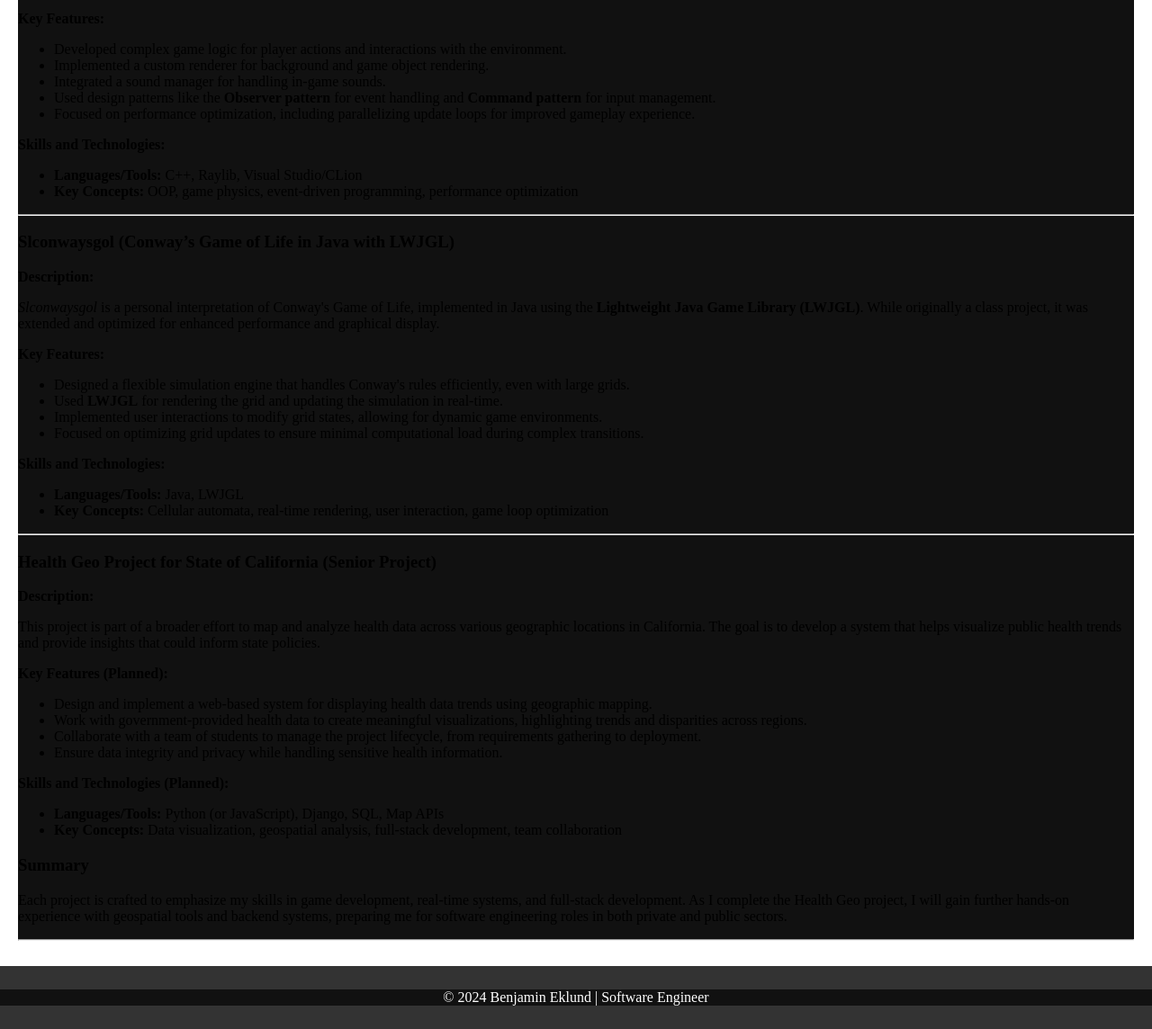
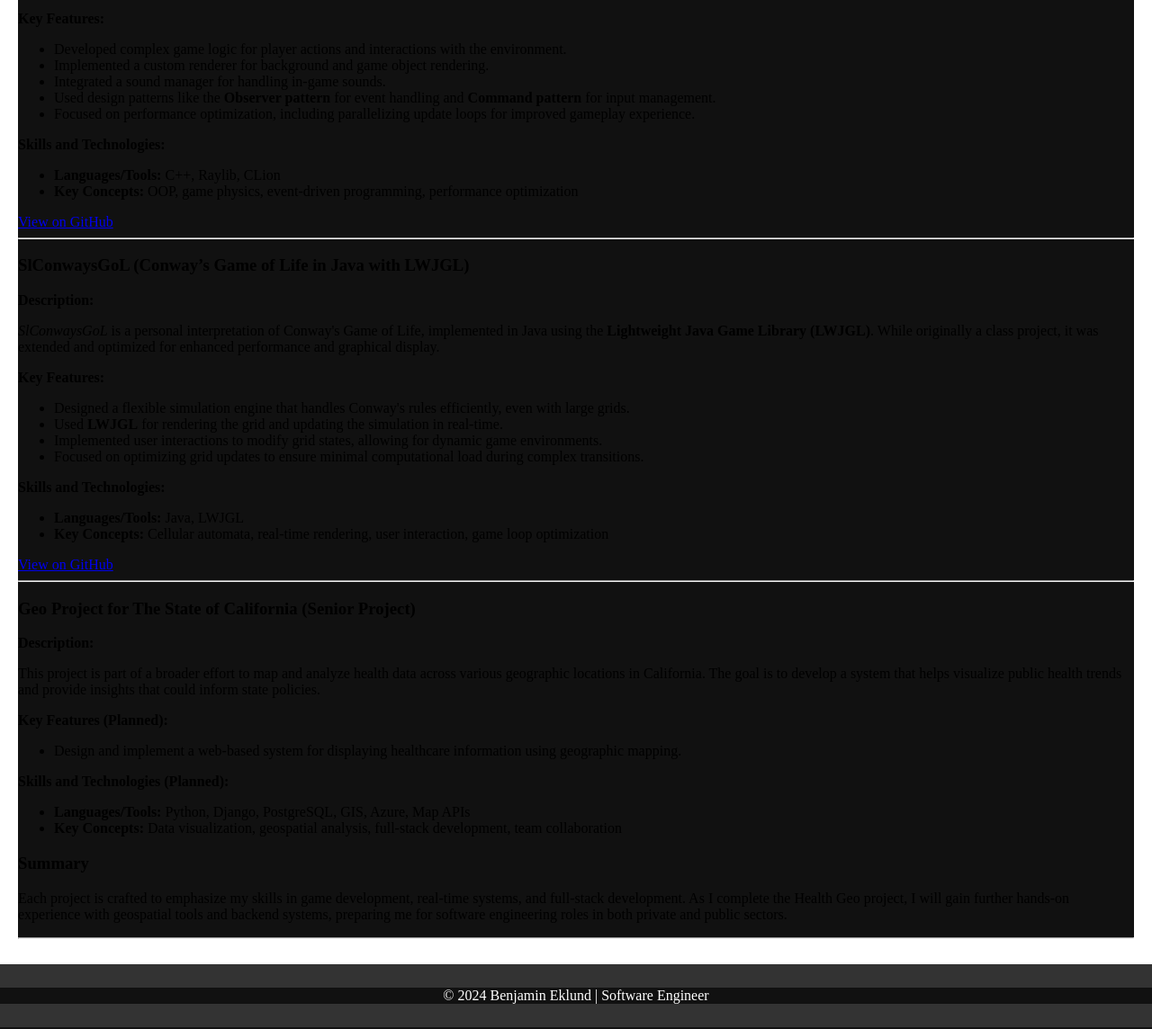
Before and after one commit to BenEklundCS/portfolio-site, a Django app: template portfolio_site/templates/projects.html in a window 1280 px wide. Shown: the part 249-1393 px from the top of the page at 90% size. Run offline with Django 3.2, Linux system fonts and the light colour scheme; the template is opened without the code that fills it, so the values that code supplies are empty.

Commit message:
cleaned up project info

```diff
--- a/portfolio_site/templates/projects.html
+++ b/portfolio_site/templates/projects.html
@@ -23,19 +23,20 @@
         </ul>
         <p><strong>Skills and Technologies:</strong></p>
         <ul>
-            <li><strong>Languages/Tools:</strong> C++, Raylib, Visual Studio/CLion</li>
+            <li><strong>Languages/Tools:</strong> C++, Raylib, CLion</li>
             <li><strong>Key Concepts:</strong> OOP, game physics, event-driven programming, performance optimization</li>
         </ul>
+        <a href="https://github.com/BenEklundCS/The-Land-of-Boars" target="_blank">View on GitHub</a>
     </section>
 
     <hr>
 
     <!-- Slconwaysgol Project -->
     <section>
-        <h3>Slconwaysgol (Conway’s Game of Life in Java with LWJGL)</h3>
+        <h3>SlConwaysGoL (Conway’s Game of Life in Java with LWJGL)</h3>
         <p><strong>Description:</strong></p>
         <p>
-            <em>Slconwaysgol</em> is a personal interpretation of Conway's Game of Life, implemented in Java using the <strong>Lightweight Java Game Library (LWJGL)</strong>. While originally a class project, it was extended and optimized for enhanced performance and graphical display.
+            <em>SlConwaysGoL</em> is a personal interpretation of Conway's Game of Life, implemented in Java using the <strong>Lightweight Java Game Library (LWJGL)</strong>. While originally a class project, it was extended and optimized for enhanced performance and graphical display.
         </p>
         <p><strong>Key Features:</strong></p>
         <ul>
@@ -49,27 +50,25 @@
             <li><strong>Languages/Tools:</strong> Java, LWJGL</li>
             <li><strong>Key Concepts:</strong> Cellular automata, real-time rendering, user interaction, game loop optimization</li>
         </ul>
+        <a href="https://github.com/BenEklundCS/SlConwaysGoL" target="_blank">View on GitHub</a>
     </section>
 
     <hr>
 
-    <!-- Health Geo Project -->
+    <!-- Geo Project -->
     <section>
-        <h3>Health Geo Project for State of California (Senior Project)</h3>
+        <h3>Geo Project for The State of California (Senior Project)</h3>
         <p><strong>Description:</strong></p>
         <p>
             This project is part of a broader effort to map and analyze health data across various geographic locations in California. The goal is to develop a system that helps visualize public health trends and provide insights that could inform state policies.
         </p>
         <p><strong>Key Features (Planned):</strong></p>
         <ul>
-            <li>Design and implement a web-based system for displaying health data trends using geographic mapping.</li>
-            <li>Work with government-provided health data to create meaningful visualizations, highlighting trends and disparities across regions.</li>
-            <li>Collaborate with a team of students to manage the project lifecycle, from requirements gathering to deployment.</li>
-            <li>Ensure data integrity and privacy while handling sensitive health information.</li>
+            <li>Design and implement a web-based system for displaying healthcare information using geographic mapping.</li>
         </ul>
         <p><strong>Skills and Technologies (Planned):</strong></p>
         <ul>
-            <li><strong>Languages/Tools:</strong> Python (or JavaScript), Django, SQL, Map APIs</li>
+            <li><strong>Languages/Tools:</strong> Python, Django, PostgreSQL, GIS, Azure, Map APIs</li>
             <li><strong>Key Concepts:</strong> Data visualization, geospatial analysis, full-stack development, team collaboration</li>
         </ul>
     </section>
```
